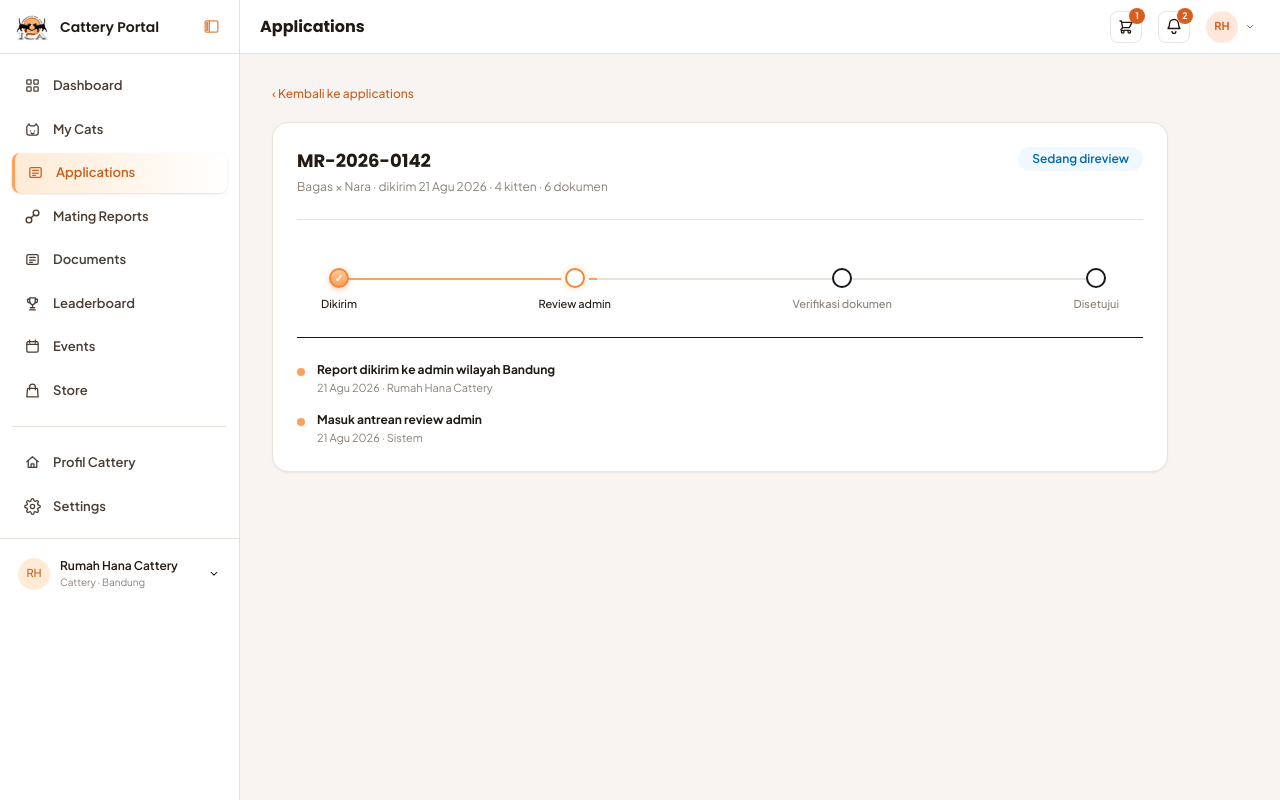
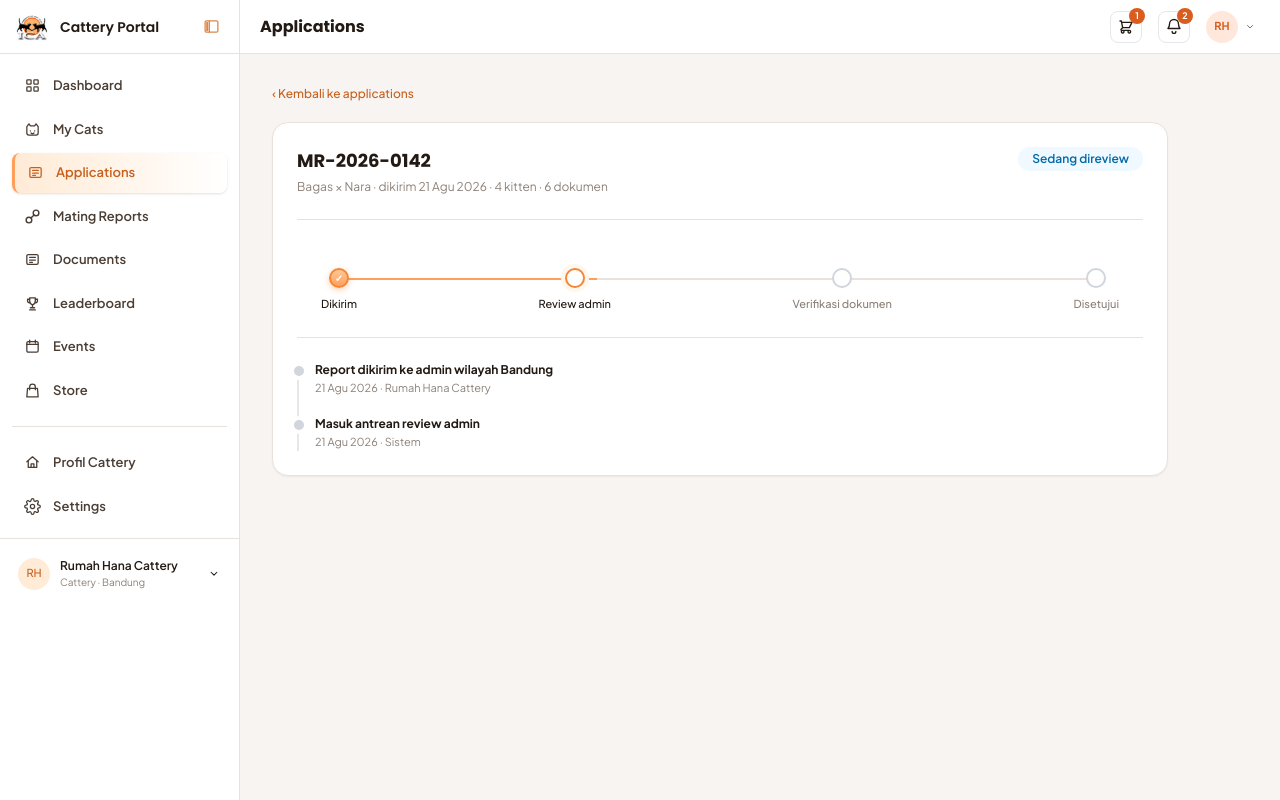
Before and after one commit to Riwriw-pnya/ica, a Next.js app: page /cattery/applications/1 in a window 1280 px wide. Built offline with nearby package versions, Linux system fonts and the light colour scheme.

Commit message:
fix: color

```diff
--- a/app/cattery/applications/[id]/page.tsx
+++ b/app/cattery/applications/[id]/page.tsx
@@ -51,15 +51,14 @@ export default function ApplicationDetailPage({ params }: { params: Promise<{ id
         </div>
 
         {/* Stepper Section */}
-        <div className="border-b border-[var(--color-ink-200)] py-6">
+        <div className="border-b border-[var(--color-ink-100)] py-6">
           <ApplicationStepper currentStep={data.currentStep} />
         </div>
 
-        {/* Timeline Log Section */}
-        <div className="mt-6 space-y-4">
+        <div className="mt-6 relative pl-4 space-y-5 border-l-2 border-gray-200">
           {data.timeline?.map((log, idx) => (
-            <div key={idx} className="flex items-start gap-3">
-              <span className="mt-1.5 h-2 w-2 shrink-0 rounded-full bg-[var(--color-brand-orange-500)]" />
+            <div key={idx} className="relative flex items-start gap-3">
+              <span className="absolute -left-[21px] mt-1 h-2.5 w-2.5 shrink-0 rounded-full bg-gray-300 ring-4 ring-white" />
               <div>
                 <p className="text-xs font-bold text-[var(--color-ink-900)]">{log.title}</p>
                 <p className="mt-0.5 text-[11px] text-[var(--color-ink-400)]">
--- a/app/cattery/applications/components/ApplicationStepper.tsx
+++ b/app/cattery/applications/components/ApplicationStepper.tsx
@@ -42,7 +42,7 @@ export default function ApplicationStepper({ currentStep }: ApplicationStepperPr
                       ? "border-2 border-[#f48637] bg-gradient-to-b from-[#ff9a51] to-[#f05a1b] text-white shadow-xs"
                       : isCurrent
                       ? "border-2 border-[#f48637] bg-white ring-4 ring-[#fff4eb]"
-                      : "border-2 border-[#eedfd5] bg-white"
+                      : "border-2 border-gray-300 bg-white text-gray-400"
                   }`}
                 >
                   {isCompleted ? "✓" : ""}
@@ -88,7 +88,7 @@ export default function ApplicationStepper({ currentStep }: ApplicationStepperPr
                     ? "border-2 border-[#f48637] bg-gradient-to-b from-[var(--color-brand-orange-300)] to-[var(--color-brand-orange-500)] text-white shadow-[0_2px_6px_rgba(244,134,55,0.4)]"
                     : isCurrent
                     ? "border-2 border-[#f48637] bg-white text-[var(--color-brand-orange-500)] ring-4 ring-[var(--color-brand-orange-50)]"
-                    : "border-2 border-[var(--color-ink-200)] bg-white text-[var(--color-ink-200)]"
+                    : "border-2 border-gray-300 bg-white text-gray-400"
                 }`}
               >
                 {isCompleted ? "✓" : ""}
--- a/app/cattery/documents/page.tsx
+++ b/app/cattery/documents/page.tsx
@@ -45,8 +45,8 @@ export default function DocumentsPage() {
 
       <div className="mt-6 divide-y divide-[var(--color-ink-100)] rounded-2xl border border-[var(--color-ink-100)] bg-white shadow-sm">
         {DOCUMENTS.map((doc) => (
-          <div key={doc.id} className="flex items-center justify-between p-4 px-6 hover:bg-gray-50/50">
-            <div className="flex items-center gap-4">
+          <div key={doc.id} className="flex items-center justify-between p-4 px-6">
+            <div className="flex items-center gap-4 hover:bg-gray-50/50">
               <div className="flex h-10 w-10 items-center justify-center rounded-xl bg-orange-50/60 text-orange-400">
                 <svg className="h-5 w-5" fill="none" stroke="currentColor" strokeWidth="2" viewBox="0 0 24 24">
                   <path strokeLinecap="round" strokeLinejoin="round" d="M9 12h6m-6 4h6m2 5H7a2 2 0 01-2-2V5a2 2 0 012-2h5.586a1 1 0 01.707.293l5.414 5.414a1 1 0 01.293.707V19a2 2 0 01-2 2z" />
@@ -64,7 +64,7 @@ export default function DocumentsPage() {
               </span>
               <button
                 onClick={() => handleDownload(doc.title)}
-                className="rounded-full bg-gradient-to-b from-white to-[var(--color-ink-100)] border border-[var(--color-ink-100)] px-4 py-1 text-xs font-sans text-[var(--color-ink-400)] hover:text-[var(--color-ink-700)] transition hover:bg-[var(--color-ink-700)] active:scale-95"
+                className="cursor-pointer rounded-full bg-white border border-[#EEDFD5] px-3.5 py-1.5 text-xs font-semibold text-[#231A14] shadow-2xs hover:bg-[#FAF7F5] active:scale-95 transition"
               >
                 Unduh
               </button>
```
